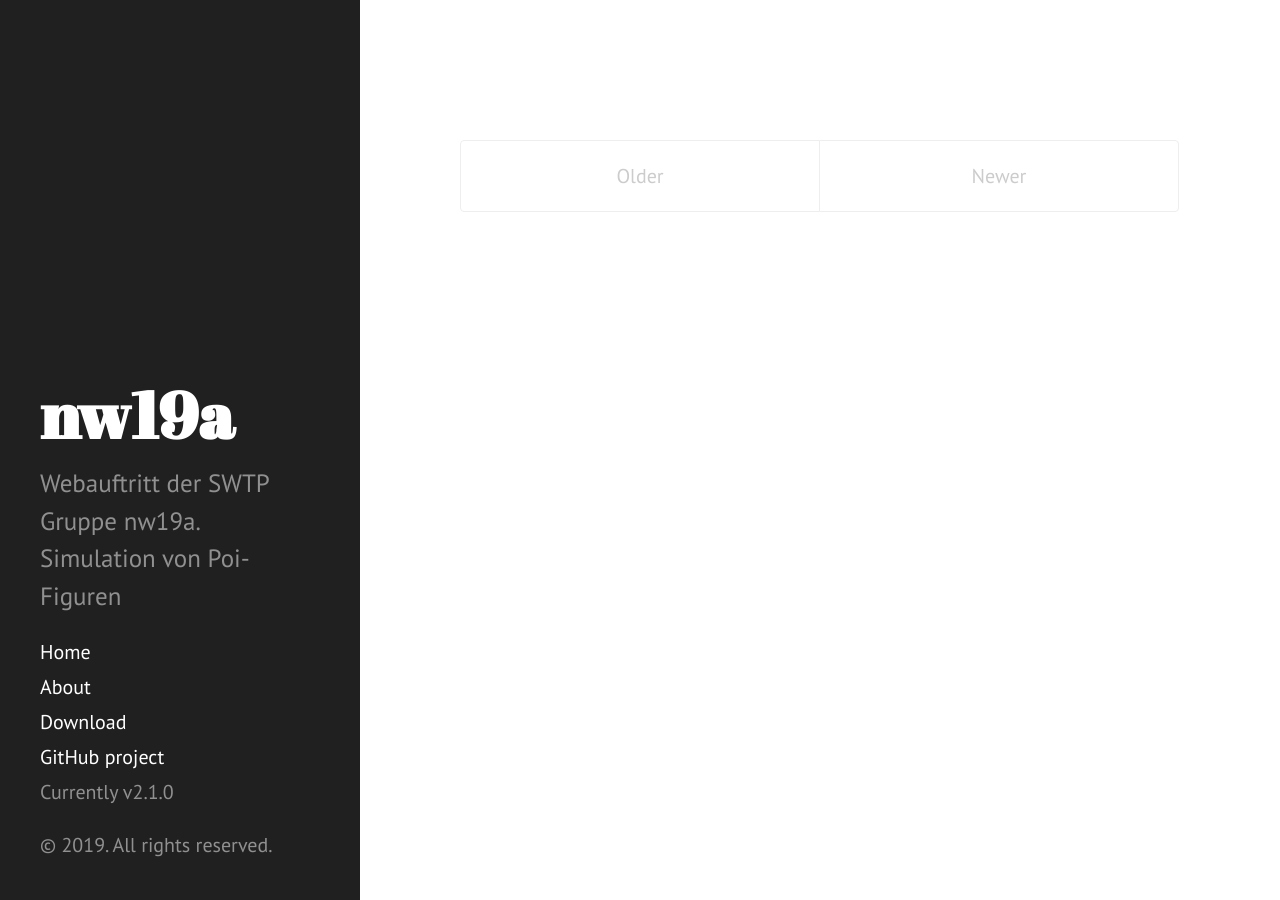
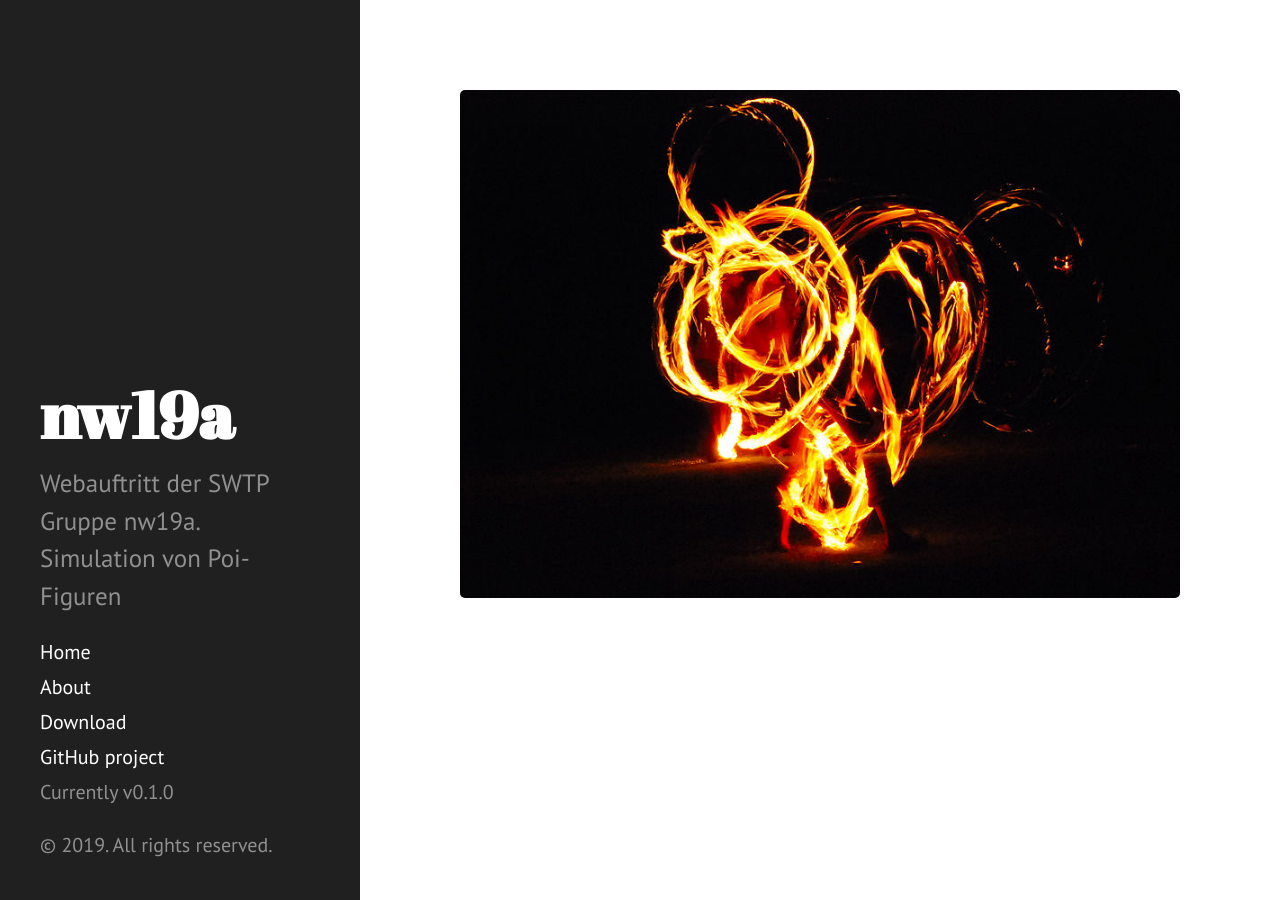
Before and after one commit to ThomasPause/SWTPnw19aProjectHomepage, a Jekyll site: the page built from index.md, in a window 1280 px wide. Built offline with Jekyll 4.4.1, drawn with Linux system fonts in a browser that asks for light colours; the list of posts is cut into pages by our own code; some of the changed lines change nothing that is shown.

Commit message:
adds title pics, creates index.md and changes .gitignore to leave out cache and metadata

```diff
--- a/_config.yml
+++ b/_config.yml
@@ -10,17 +10,21 @@ permalink:        pretty
 title:            nw19a
 tagline:          'Sofwaretechnik Praktikum'
 description:      'Webauftritt der SWTP Gruppe nw19a. Simulation von Poi-Figuren'
-url:              /
+url:              https://pcai042.informatik.uni-leipzig.de/~nw19a/Website
 baseurl:          /
+
+author:
+  name:         'Thomas Pause'
+  url:          https://github.com/ThomasPause
 
 # Custom vars
 
 webmaster:      "Thomas Pause"
 githubTP:       https://github.com/ThomasPause
 
-paginate:         5
+# paginate:         5
 
-version:          2.1.0
+version:        0.1.0
 
 github:
   repo:         https://github.com/ThomasPause/SWTPnw19aProjectHomepage
--- /dev/null
+++ b/index.md
@@ -0,0 +1,7 @@
+---
+layout: page
+title:
+order: 5
+---
+
+<center><img src="{{site.url}}{{ site.baseurl}}/public/800px-Feuerpoi.JPG"></center>
```
Also changed, not shown: public/800px-Feuerpoi.JPG (added), public/Feuerpoi-Juggler.jpg (added), 2 other files.
